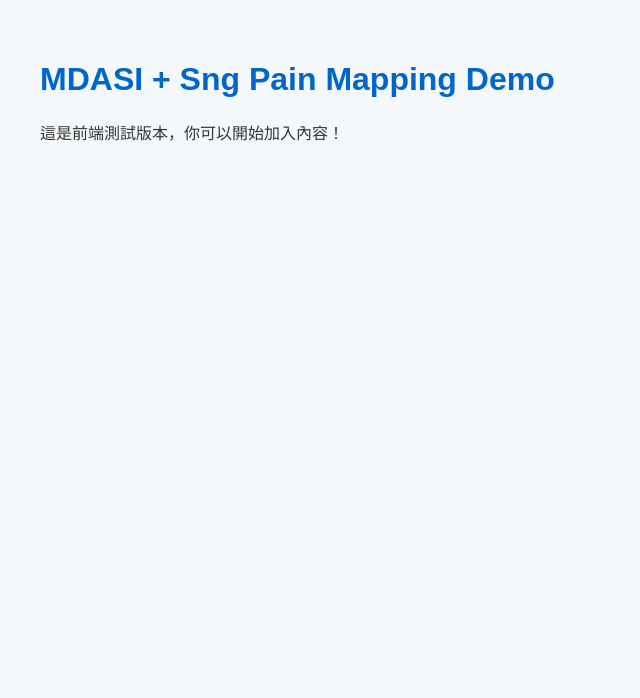
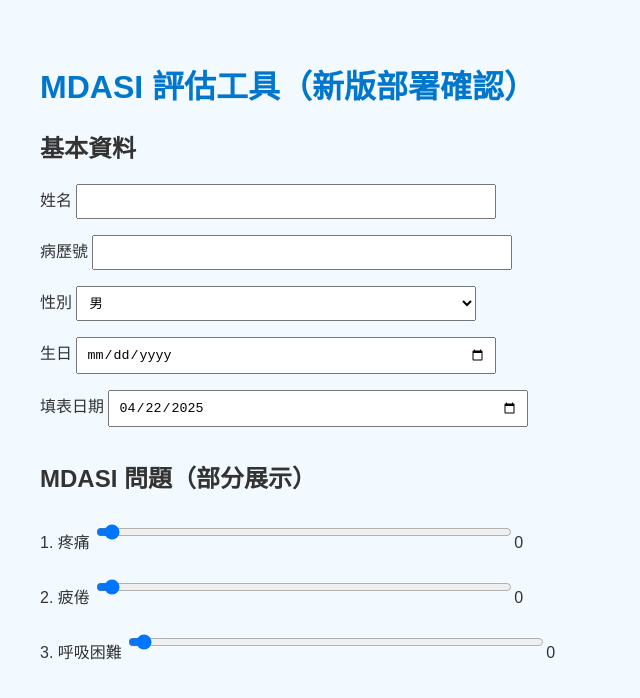
Before and after one commit to jacobwang0605/mdasi-sng-app, a plain HTML site: page index.html in a window 1280 px wide. Shown: the whole page, without its empty margins (0-640 px from the left). Drawn offline with Linux system fonts and the light colour scheme.

Commit message:
Add files via upload

```diff
--- a/index.html
+++ b/index.html
@@ -1,14 +1,40 @@
 
 <!DOCTYPE html>
-<html lang="en">
+<html lang="zh">
 <head>
   <meta charset="UTF-8">
-  <title>MDASI + Sng Pain Mapping</title>
+  <title>MDASI 評估工具</title>
   <meta name="viewport" content="width=device-width, initial-scale=1.0">
-  <link rel="stylesheet" href="style.css">
+  <style>
+    body { font-family: sans-serif; background: #f2f9ff; padding: 2rem; color: #333; }
+    h1 { color: #0077cc; }
+    section { margin-bottom: 2rem; }
+    label { display: block; margin: 1rem 0 0.5rem; }
+    input, select { padding: 0.5rem; width: 100%; max-width: 400px; }
+    input[type="range"] { width: 100%; }
+  </style>
 </head>
 <body>
-  <h1>MDASI + Sng Pain Mapping Demo</h1>
-  <p>這是前端測試版本，你可以開始加入內容！</p>
+  <h1>MDASI 評估工具（新版部署確認）</h1>
+  <section>
+    <h2>基本資料</h2>
+    <label>姓名 <input type="text" /></label>
+    <label>病歷號 <input type="text" /></label>
+    <label>性別
+      <select>
+        <option>男</option>
+        <option>女</option>
+      </select>
+    </label>
+    <label>生日 <input type="date" /></label>
+    <label>填表日期 <input type="date" value="2025-04-22" /></label>
+  </section>
+
+  <section>
+    <h2>MDASI 問題（部分展示）</h2>
+    <label>1. 疼痛 <input type="range" min="0" max="10" value="0" oninput="p1.value=this.value"><output id="p1">0</output></label>
+    <label>2. 疲倦 <input type="range" min="0" max="10" value="0" oninput="p2.value=this.value"><output id="p2">0</output></label>
+    <label>3. 呼吸困難 <input type="range" min="0" max="10" value="0" oninput="p3.value=this.value"><output id="p3">0</output></label>
+  </section>
 </body>
 </html>
```
